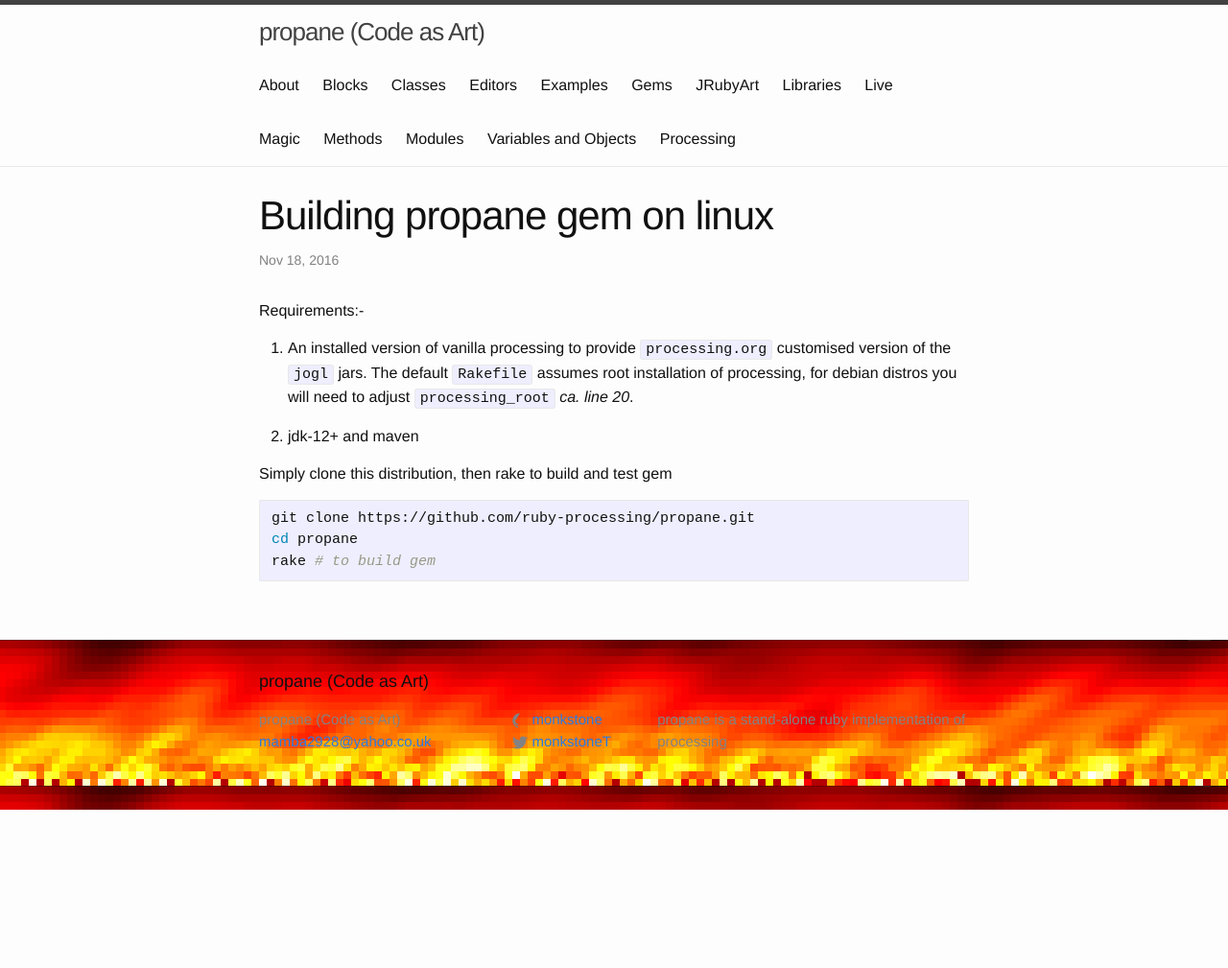
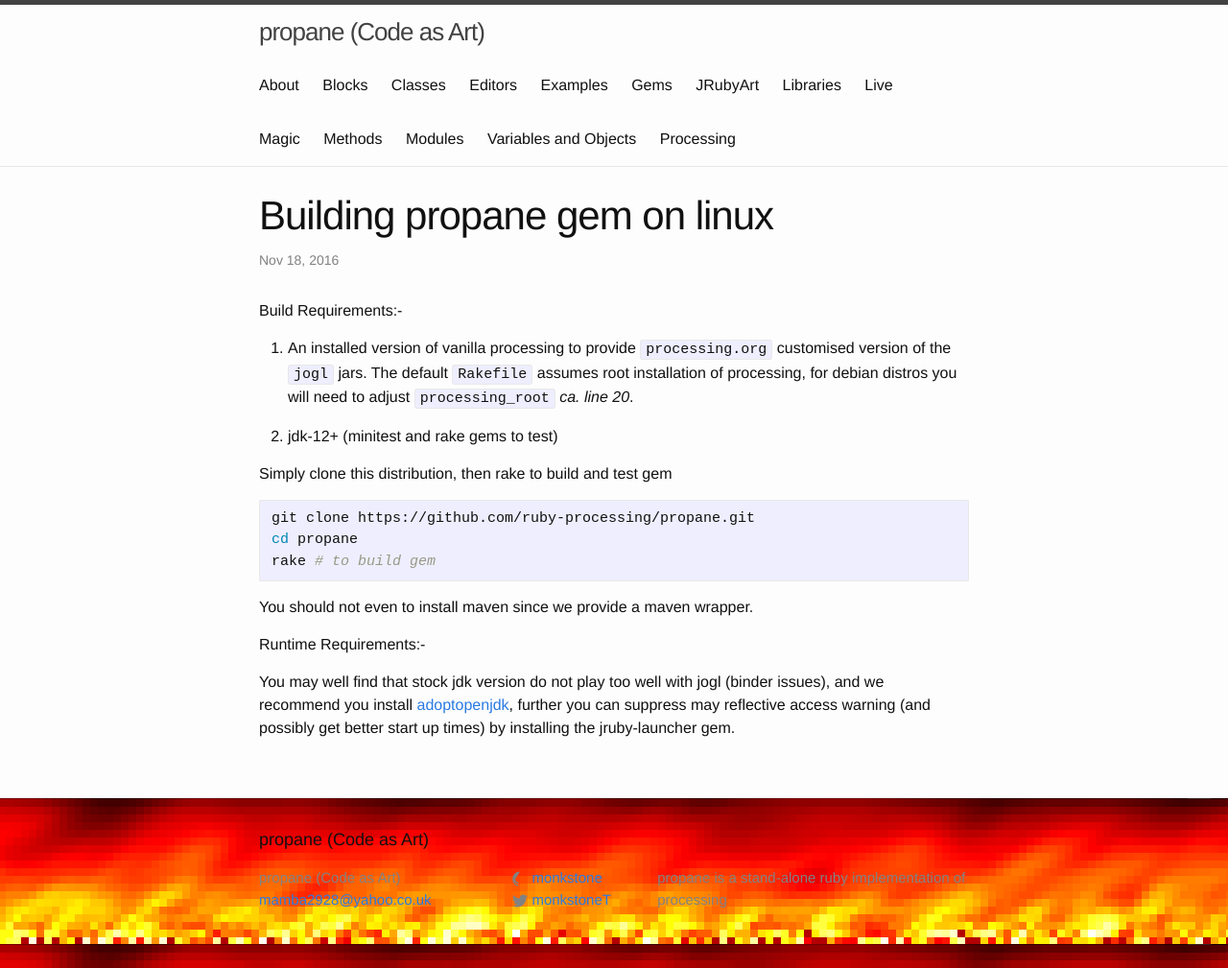
Before and after one commit to ruby-processing/propane, a Jekyll site: the page built from _posts/2018-11-18-building-gem.md, in a window 1280 px wide. Shown: the whole page at 96% size. Built offline with Jekyll 4.4.1, drawn with Linux system fonts in a browser that asks for light colours; before the commit the page ends 900 px from its top, so only the background shows below that.

Commit message:
jruby-launcher

````diff
--- a/_posts/2018-11-18-building-gem.md
+++ b/_posts/2018-11-18-building-gem.md
@@ -5,11 +5,12 @@ date: 2016-11-18 10:00:00
 keywords: linux, jdk11, jruby
 permalink: /building/
 ---
-Requirements:-
+
+Build Requirements:-
 
 1. An installed version of vanilla processing to provide `processing.org` customised version of the `jogl` jars. The default `Rakefile` assumes root installation of processing, for debian distros you will need to adjust `processing_root` _ca. line 20_.
 
-2. jdk-12+ and maven
+2. jdk-12+ (minitest and rake gems to test)
 
 Simply clone this distribution, then rake to build and test gem
 ```bash
@@ -17,3 +18,12 @@ git clone https://github.com/ruby-processing/propane.git
 cd propane
 rake # to build gem
 ```
+
+You should not even to install maven since we provide a maven wrapper.
+
+Runtime Requirements:-
+
+You may well find that stock jdk version do not play too well with jogl (binder issues), and we recommend you install [adoptopenjdk][adopt], further you can suppress may reflective access warning (and possibly get better start up times) by installing the jruby-launcher gem.
+
+[adopt]:http://ruby-processing.github.io/java/JRubyArt_propane/
+[launcher]:http://ruby-processing.github.io/jruby/propane/
````
